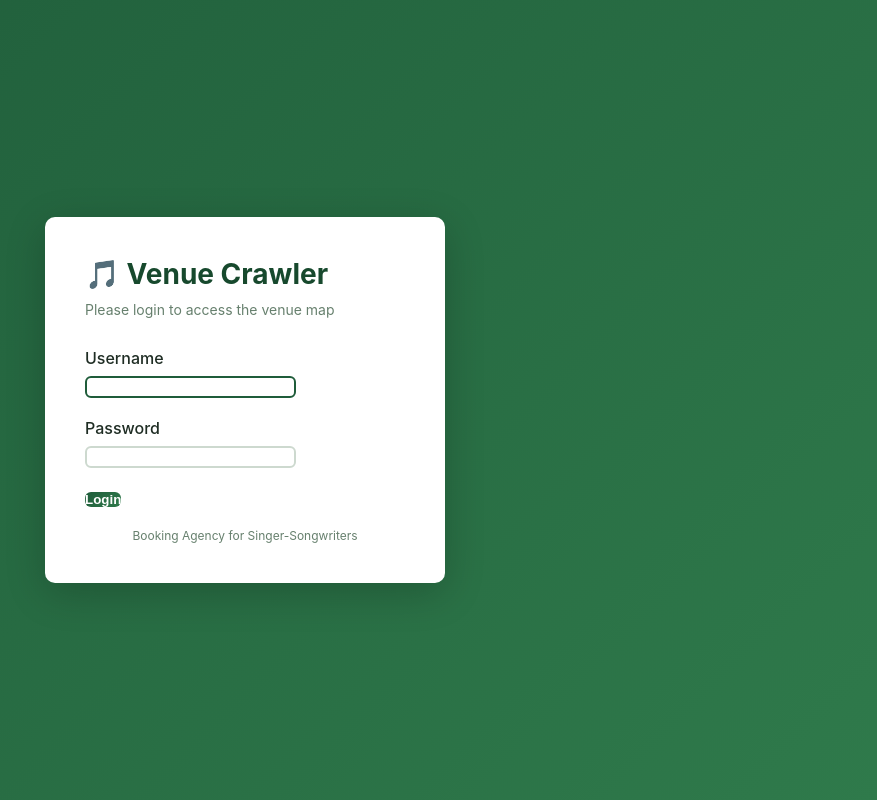
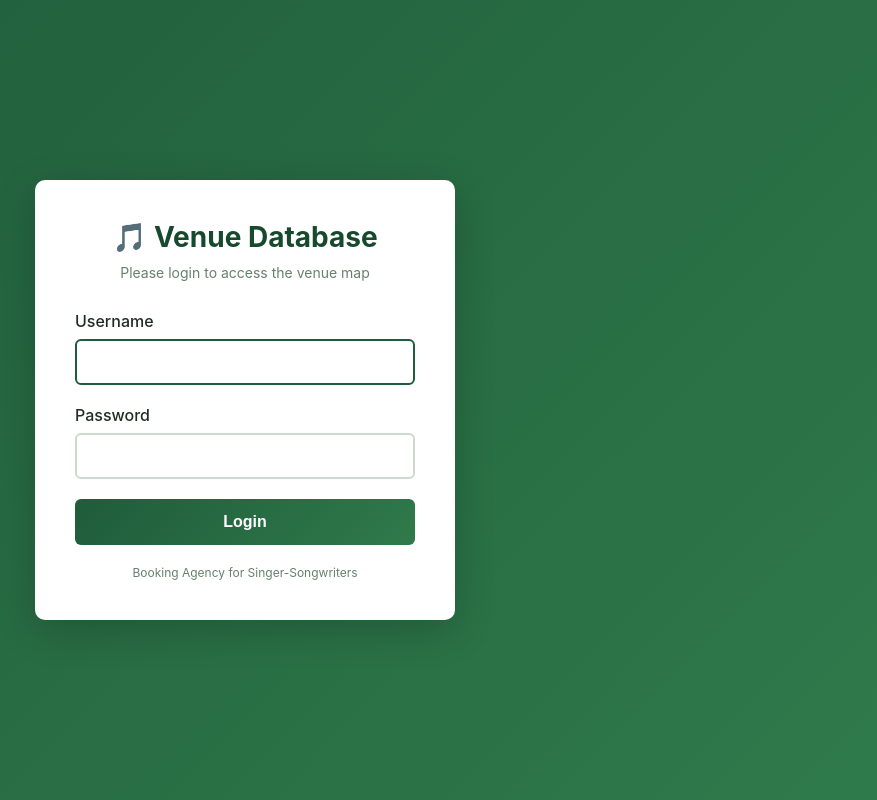
Before and after one commit to baartch/InVolo-Venues, a PHP site: page /auth/login.php in a window 1280 px wide. Shown: the whole page, without its empty margins (395-1272 px from the left). Run offline with PHP 8.4, Linux system fonts and the light colour scheme.

Commit message:
💄 Fix login mask

```diff
--- a/auth/login.php
+++ b/auth/login.php
@@ -60,7 +60,7 @@ if ($_SERVER['REQUEST_METHOD'] === 'POST') {
     <meta charset="UTF-8">
     <meta name="viewport" content="width=device-width, initial-scale=1.0">
     <base href="<?php echo BASE_PATH; ?>/">
-    <title>Venue Crawler - Login</title>
+    <title>Venue Database - Login</title>
     <link rel="stylesheet" href="public/styles.css">
     <style>
         body {
@@ -68,25 +68,28 @@ if ($_SERVER['REQUEST_METHOD'] === 'POST') {
             display: flex;
             align-items: center;
             justify-content: center;
+            padding: 20px;
         }
 
         .login-container {
             padding: 40px;
             border-radius: 10px;
             width: 100%;
-            max-width: 400px;
+            max-width: 420px;
         }
 
         h1 {
             color: var(--color-primary-dark);
             margin-bottom: 10px;
             font-size: 28px;
+            text-align: center;
         }
 
         .subtitle {
             color: var(--color-muted);
             margin-bottom: 30px;
             font-size: 14px;
+            text-align: center;
         }
 
         .form-group {
@@ -100,6 +103,18 @@ if ($_SERVER['REQUEST_METHOD'] === 'POST') {
             font-weight: 500;
         }
 
+        input[type="text"],
+        input[type="password"] {
+            width: 100%;
+            padding: 12px;
+        }
+
+        button[type="submit"] {
+            width: 100%;
+            padding: 14px;
+            font-size: 16px;
+        }
+
         .footer {
             margin-top: 20px;
             text-align: center;
@@ -110,7 +125,7 @@ if ($_SERVER['REQUEST_METHOD'] === 'POST') {
 </head>
 <body>
     <div class="login-container card">
-        <h1>🎵 Venue Crawler</h1>
+        <h1>🎵 Venue Database</h1>
         <p class="subtitle">Please login to access the venue map</p>
 
         <?php if ($error): ?>
--- a/index.php
+++ b/index.php
@@ -9,7 +9,7 @@ logAction($currentUser['user_id'] ?? null, 'view_map', 'User opened map');
   <meta charset="UTF-8">
   <meta name="viewport" content="width=device-width, initial-scale=1.0">
   <base href="<?php echo BASE_PATH; ?>/">
-  <title>Venue Crawler - Map</title>
+  <title>Venue Database - Map</title>
   <link rel="stylesheet" href="https://unpkg.com/leaflet@1.7.1/dist/leaflet.css"
     integrity="sha512-xodZBNTC5n17Xt2atTPuE1HxjVMSvLVW9ocqUKLsCC5CXdbqCmblAshOMAS6/keqq/sMZMZ19scR4PsZChSR7A=="
     crossorigin="" />
```
Also changed, not shown: 1 other file.
